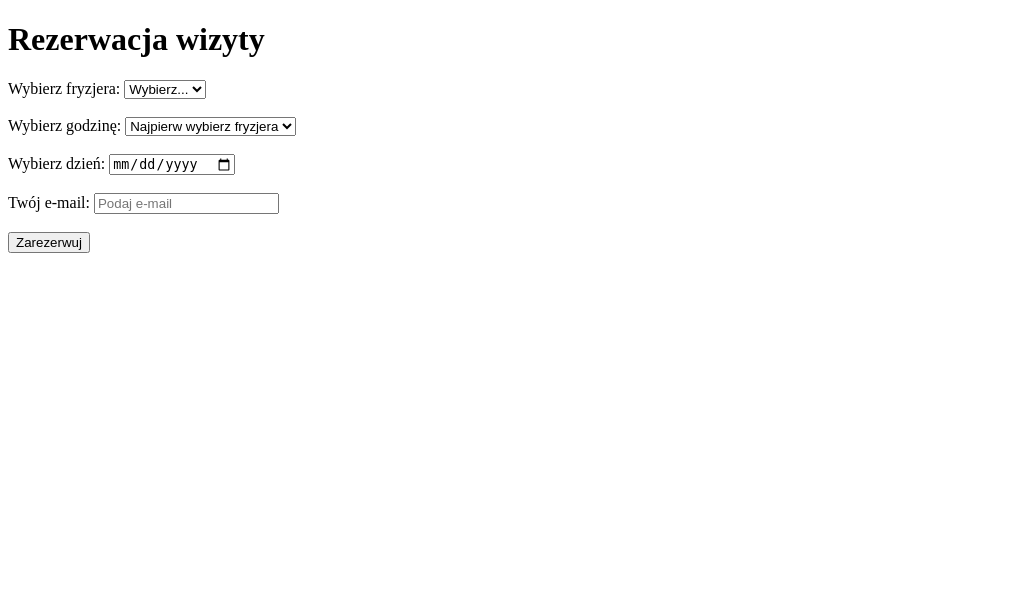
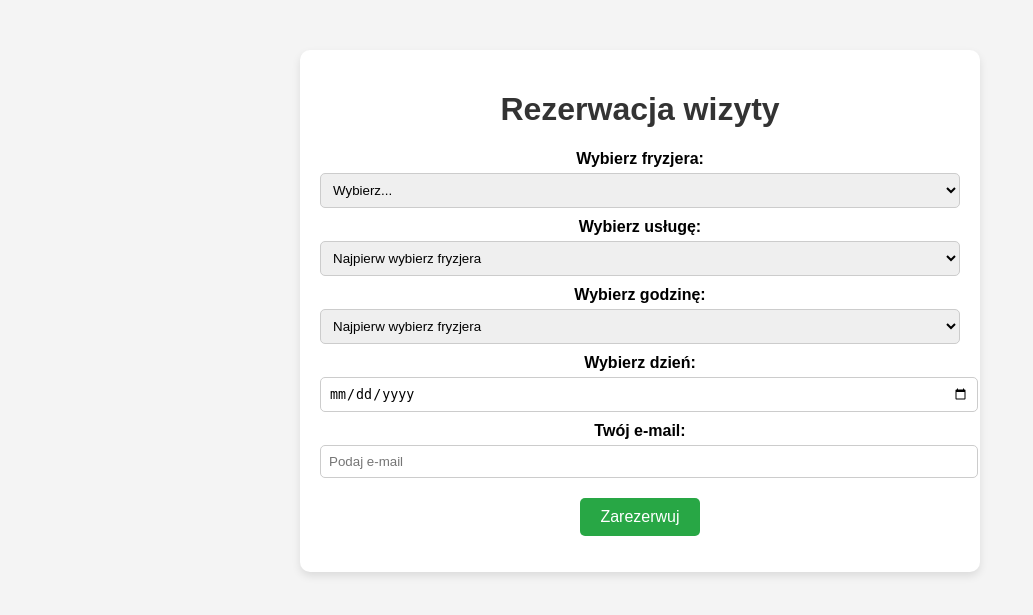
Before and after one commit to kacperskiszymon/fryzjer-rezerwacje, a Flask app: page / in a window 1280 px wide. Shown: the top 615 px of the page, without its empty margins (0-1033 px from the left). Run offline with Flask 3, Linux system fonts and the light colour scheme.

Commit message:
Aktualizacja plików projektu: app.py, index.html, script.js, styles.css

```diff
--- a/app.py
+++ b/app.py
@@ -38,9 +38,9 @@ def index():
 @app.route('/terminy', methods=['GET'])
 def get_terminy():
     terminy = {
-        "Maciek": ["Strzyżenie męskie", "Broda"],
-        "Krzysiek": ["Strzyżenie + Broda"],
-        "Rysiek": ["Strzyżenie dzieci"]
+        "Maciek": {"uslugi": ["Strzyżenie męskie", "Broda"], "cena": "50 zł"},
+        "Krzysiek": {"uslugi": ["Strzyżenie + Broda"], "cena": "80 zł"},
+        "Rysiek": {"uslugi": ["Strzyżenie dzieci"], "cena": "40 zł"}
     }
     godziny = ["11:00", "12:00", "13:00", "14:00", "15:00", "16:00"]
 
@@ -49,14 +49,14 @@ def get_terminy():
 @app.route('/rezerwuj', methods=['POST'])
 def rezerwuj():
     data = request.json
-    fryzjer = data['fryzjer']
-    usluga = data['usluga']
-    godzina = data['godzina']
-    dzien = data['dzien']
-    email = data.get('email')  # Pobieramy e-mail klienta
+    fryzjer = data.get('fryzjer')
+    usluga = data.get('usluga')
+    godzina = data.get('godzina')
+    dzien = data.get('dzien')
+    email = data.get('email')
 
-    if not email:
-        return jsonify({"message": "Błąd! Brak e-maila klienta"}), 400
+    if not fryzjer or not usluga or not godzina or not dzien or not email:
+        return jsonify({"message": "Wypełnij wszystkie pola!"}), 400
 
     with sqlite3.connect("rezerwacje.db") as conn:
         c = conn.cursor()
--- a/static/script.js
+++ b/static/script.js
@@ -1,85 +1,84 @@
-document.addEventListener("DOMContentLoaded", async function () {
-    const selectFryzjer = document.getElementById("fryzjer");
-    const selectGodzina = document.getElementById("godzina");
-    const selectUsluga = document.getElementById("usluga");
-    const selectDzien = document.getElementById("dzien");
-    const status = document.getElementById("status");
+document.addEventListener("DOMContentLoaded", function () {
+    const fryzjerSelect = document.getElementById("fryzjer");
+    const uslugaSelect = document.getElementById("usluga");
+    const godzinaSelect = document.getElementById("godzina");
+    const statusMessage = document.getElementById("status");
 
-    try {
-        const response = await fetch("https://fryzjer-rezerwacje.onrender.com/terminy");
-        const data = await response.json();
-
-        // Dodaj fryzjerów do wyboru
-        for (const fryzjer in data.fryzjerzy) {
-            let option = document.createElement("option");
-            option.value = fryzjer;
-            option.textContent = fryzjer;
-            selectFryzjer.appendChild(option);
+    // Pobierz terminy z API
+    fetch("/terminy")
+        .then(response => response.json())
+        .then(data => {
+            if (!data.fryzjerzy || !data.godziny) {
+                throw new Error("Błąd w danych z API");
             }
 
-        // Załaduj domyślne usługi dla pierwszego fryzjera
-        updateUslugi(selectFryzjer.value, data.fryzjerzy);
-
-        // Zmiana usług w zależności od wybranego fryzjera
-        selectFryzjer.addEventListener("change", function () {
-            updateUslugi(selectFryzjer.value, data.fryzjerzy);
+            // Załaduj fryzjerów do listy
+            Object.entries(data.fryzjerzy).forEach(([name, info]) => {
+                let option = document.createElement("option");
+                option.value = name;
+                option.textContent = `${name} - ${info.cena}`;
+                fryzjerSelect.appendChild(option);
             });
 
-        // Dodaj godziny do wyboru (reset przed dodaniem)
-        selectGodzina.innerHTML = "";
+            // Po zmianie fryzjera wypełnij select usług oraz godzin
+            fryzjerSelect.addEventListener("change", function () {
+                const selectedFryzjer = fryzjerSelect.value;
+                uslugaSelect.innerHTML = '<option value="">Wybierz usługę</option>';
+                godzinaSelect.innerHTML = '<option value="">Wybierz godzinę</option>';
+
+                if (selectedFryzjer && data.fryzjerzy[selectedFryzjer]) {
+                    // Załaduj usługi dla wybranego fryzjera
+                    data.fryzjerzy[selectedFryzjer].uslugi.forEach(usluga => {
+                        let option = document.createElement("option");
+                        option.value = usluga;
+                        option.textContent = usluga;
+                        uslugaSelect.appendChild(option);
+                    });
+                    // Załaduj dostępne godziny
                     data.godziny.forEach(godzina => {
                         let option = document.createElement("option");
                         option.value = godzina;
                         option.textContent = godzina;
-            selectGodzina.appendChild(option);
+                        godzinaSelect.appendChild(option);
+                    });
+                }
+            });
+        })
+        .catch(error => {
+            console.error("Błąd:", error);
+            statusMessage.style.color = "red";
+            statusMessage.textContent = "Nie można załadować terminów!";
+        });
 });
 
-    } catch (error) {
-        console.error("Błąd pobierania terminów:", error);
-        status.textContent = "Nie można załadować terminów!";
-        status.style.color = "red";
-    }
+// Funkcja rezerwacji
+function zarezerwuj() {
+    const fryzjer = document.getElementById("fryzjer").value;
+    const usluga = document.getElementById("usluga").value;
+    const godzina = document.getElementById("godzina").value;
+    const dzien = document.getElementById("dzien").value;
+    const email = document.getElementById("email").value;
+    const statusMessage = document.getElementById("status");
 
-    function updateUslugi(fryzjer, fryzjerzy) {
-        selectUsluga.innerHTML = "";
-        if (fryzjerzy[fryzjer]) {
-            fryzjerzy[fryzjer].forEach(usluga => {
-                let option = document.createElement("option");
-                option.value = usluga;
-                option.textContent = usluga;
-                selectUsluga.appendChild(option);
-            });
-        }
-    }
-});
-
-function zarezerwuj() {
-    let fryzjer = document.getElementById("fryzjer").value;
-    let usluga = document.getElementById("usluga").value;
-    let godzina = document.getElementById("godzina").value;
-    let dzien = document.getElementById("dzien").value;
-    let status = document.getElementById("status");
-
-    if (!dzien) {
-        alert("Wybierz datę!");
+    if (!fryzjer || !usluga || !godzina || !dzien || !email) {
+        statusMessage.style.color = "red";
+        statusMessage.textContent = "Wypełnij wszystkie pola!";
         return;
     }
 
-    fetch("https://fryzjer-rezerwacje.onrender.com/rezerwuj", {
+    fetch("/rezerwuj", {
         method: "POST",
-        headers: {
-            "Content-Type": "application/json"
-        },
-        body: JSON.stringify({ fryzjer, usluga, godzina, dzien })
+        headers: { "Content-Type": "application/json" },
+        body: JSON.stringify({ fryzjer, usluga, godzina, dzien, email })
     })
         .then(response => response.json())
         .then(data => {
-        status.textContent = data.message;
-        status.style.color = "green";
+            statusMessage.style.color = "green";
+            statusMessage.textContent = data.message;
         })
         .catch(error => {
-        console.error("Błąd rezerwacji:", error);
-        status.textContent = "Błąd rezerwacji!";
-        status.style.color = "red";
+            console.error("Błąd:", error);
+            statusMessage.style.color = "red";
+            statusMessage.textContent = "Wystąpił błąd podczas rezerwacji.";
         });
 }
--- a/static/styles.css
+++ b/static/styles.css
@@ -1,37 +1,55 @@
 body {
     font-family: Arial, sans-serif;
-    background: #f4f4f4;
-    display: flex;
-    justify-content: center;
-    align-items: center;
-    height: 100vh;
+    background-color: #f4f4f4;
+    text-align: center;
+    margin: 0;
+    padding: 0;
 }
 
 .container {
     background: white;
+    width: 50%;
+    margin: 50px auto;
     padding: 20px;
     border-radius: 10px;
-    box-shadow: 0 4px 8px rgba(0, 0, 0, 0.1);
-    text-align: center;
+    box-shadow: 0px 4px 8px rgba(0, 0, 0, 0.1);
 }
 
 h1 {
     color: #333;
 }
 
-select, input, button {
-    margin: 10px;
-    padding: 10px;
+label {
+    font-weight: bold;
+    display: block;
+    margin-top: 10px;
+}
+
+select, input {
     width: 100%;
+    padding: 8px;
+    margin-top: 5px;
+    border-radius: 5px;
+    border: 1px solid #ccc;
 }
 
 button {
-    background: #007bff;
+    margin-top: 20px;
+    padding: 10px 20px;
+    background-color: #28a745;
     color: white;
     border: none;
     cursor: pointer;
+    border-radius: 5px;
+    font-size: 16px;
 }
 
 button:hover {
-    background: #0056b3;
+    background-color: #218838;
 }
+
+#status {
+    margin-top: 15px;
+    font-weight: bold;
+    color: red;
+}
--- a/templates/index.html
+++ b/templates/index.html
@@ -3,81 +3,11 @@
 <head>
     <meta charset="UTF-8">
     <meta name="viewport" content="width=device-width, initial-scale=1.0">
-    <title>Rezerwacja wizyty</title>
-    <script>
-        document.addEventListener("DOMContentLoaded", function() {
-            const fryzjerSelect = document.getElementById("fryzjer");
-            const godzinaSelect = document.getElementById("godzina");
-            const dzienInput = document.getElementById("dzien");
-            const errorMessage = document.getElementById("error-message");
-
-            // 📌 Pobierz terminy z API
-            fetch("/terminy")
-                .then(response => response.json())
-                .then(data => {
-                    if (!data.fryzjerzy || !data.godziny) {
-                        throw new Error("Błąd w danych z API");
-                    }
-
-                    // ✅ Załaduj fryzjerów do listy
-                    Object.keys(data.fryzjerzy).forEach(fryzjer => {
-                        let option = document.createElement("option");
-                        option.value = fryzjer;
-                        option.textContent = fryzjer;
-                        fryzjerSelect.appendChild(option);
-                    });
-
-                    // 📌 Ustawienie godzin na start (puste)
-                    godzinaSelect.innerHTML = '<option value="">Najpierw wybierz fryzjera</option>';
-
-                    // ✅ Gdy wybierzemy fryzjera, załaduj jego godziny
-                    fryzjerSelect.addEventListener("change", function() {
-                        const godziny = data.godziny;
-                        godzinaSelect.innerHTML = ""; // Wyczyszczenie listy godzin
-
-                        godziny.forEach(godzina => {
-                            let option = document.createElement("option");
-                            option.value = godzina;
-                            option.textContent = godzina;
-                            godzinaSelect.appendChild(option);
-                        });
-                    });
-                })
-                .catch(error => {
-                    console.error("Błąd:", error);
-                    errorMessage.textContent = "Nie można załadować terminów!";
-                });
-
-            // 📩 Rezerwacja
-            document.getElementById("rezerwuj").addEventListener("click", function() {
-                const fryzjer = fryzjerSelect.value;
-                const godzina = godzinaSelect.value;
-                const dzien = dzienInput.value;
-                const email = document.getElementById("email").value;
-
-                if (!fryzjer || !godzina || !dzien || !email) {
-                    alert("Wypełnij wszystkie pola!");
-                    return;
-                }
-
-                fetch("/rezerwuj", {
-                    method: "POST",
-                    headers: { "Content-Type": "application/json" },
-                    body: JSON.stringify({ fryzjer, godzina, dzien, email })
-                })
-                .then(response => response.json())
-                .then(data => {
-                    alert(data.message);
-                })
-                .catch(error => {
-                    console.error("Błąd:", error);
-                    alert("Wystąpił błąd podczas rezerwacji.");
-                });
-            });
-        });
-    </script>
+    <title>Rezerwacja Fryzjera</title>
+    <link rel="stylesheet" href="{{ url_for('static', filename='styles.css') }}">
 </head>
 <body>
+    <div class="container">
         <h1>Rezerwacja wizyty</h1>
 
         <label for="fryzjer">Wybierz fryzjera:</label>
@@ -85,27 +15,26 @@
             <option value="">Wybierz...</option>
         </select>
 
-    <br><br>
+        <label for="usluga">Wybierz usługę:</label>
+        <select id="usluga">
+            <option value="">Najpierw wybierz fryzjera</option>
+        </select>
 
         <label for="godzina">Wybierz godzinę:</label>
         <select id="godzina">
             <option value="">Najpierw wybierz fryzjera</option>
         </select>
 
-    <br><br>
-
         <label for="dzien">Wybierz dzień:</label>
-    <input type="date" id="dzien">
-
-    <br><br>
+        <input type="date" id="dzien" min="{{ min_date }}">
 
         <label for="email">Twój e-mail:</label>
         <input type="email" id="email" placeholder="Podaj e-mail">
 
-    <br><br>
+        <button onclick="zarezerwuj()">Zarezerwuj</button>
+        <p id="status"></p>
+    </div>
 
-    <button id="rezerwuj">Zarezerwuj</button>
-
-    <p id="error-message" style="color: red;"></p>
+    <script src="{{ url_for('static', filename='script.js') }}"></script>
 </body>
 </html>
```
Lines whose indentation alone changed are shown as unchanged.
